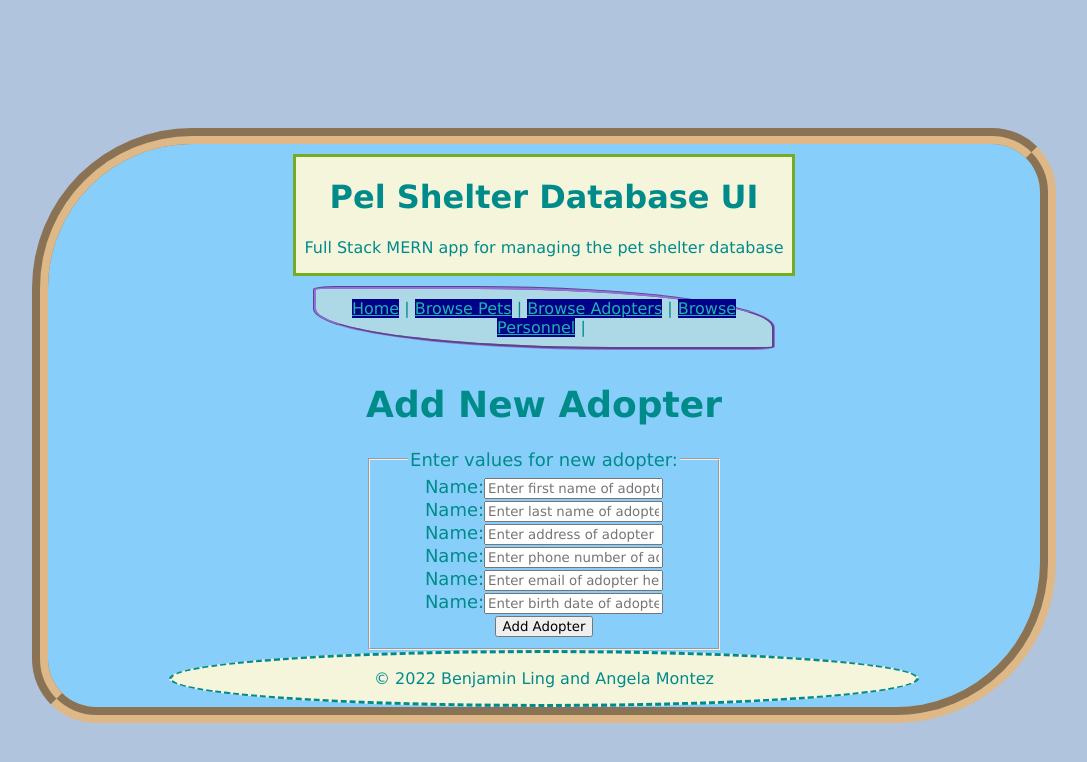
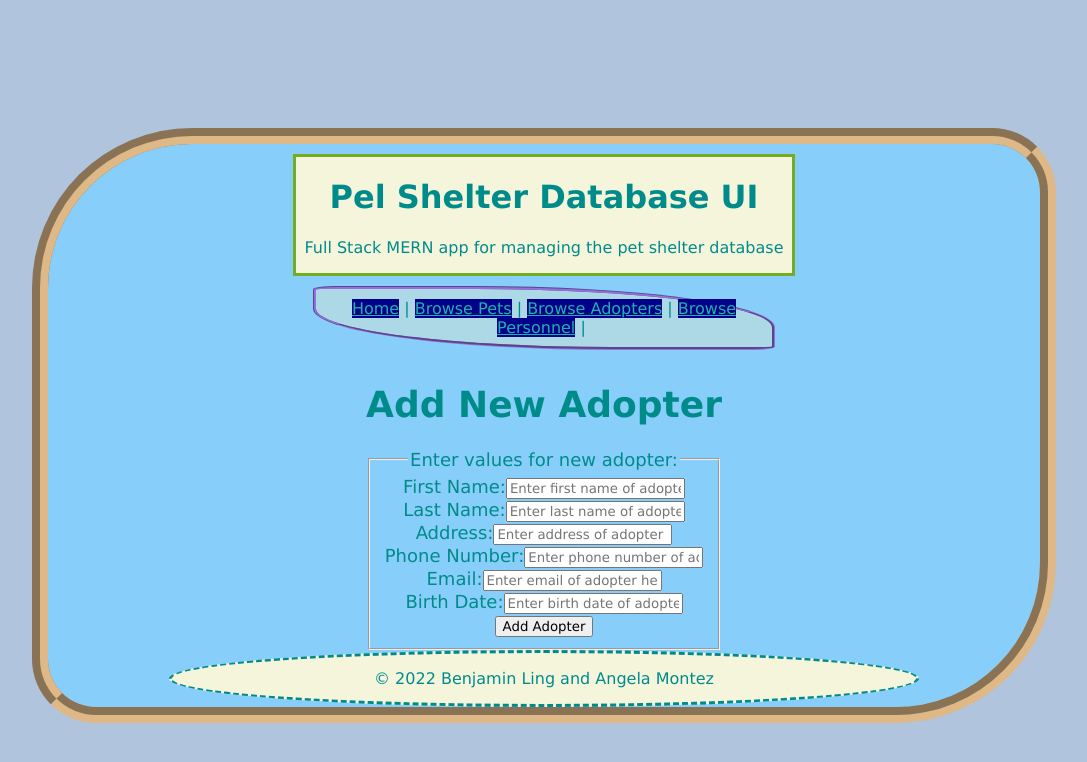
Before and after one commit to almontez/Pet-Shelter-Database, a React (Create React App) app: page /add-adopter in a window 1280 px wide. Shown: the top 762 px of the page, without its empty margins (96-1183 px from the left). Built offline with nearby package versions, Linux system fonts and the light colour scheme.

Commit message:
Implemented /add-adopter with helpful debug message.

```diff
--- a/src/pages/AddAdopterPage.js
+++ b/src/pages/AddAdopterPage.js
@@ -21,6 +21,13 @@ export const AddAdopterPage = () => {
     const addAdopter = async (event) => {
         event.preventDefault();
         const newAdopter = { first_name, last_name, address, phone_number, email, birth_date };
+
+        //DEBUG MESSAGE
+        console.log(`Added a new adopter: ${JSON.stringify(newAdopter)}`)
+        alert(`Added a new adopter: ${JSON.stringify(newAdopter)}`);
+
+        // Makes a POST request to the server. SERVER CODE NOT IMPLEMENTED YET
+        /*
         const response = await fetch('/adopters', {
             method: 'POST',
             body: JSON.stringify(newAdopter),
@@ -33,7 +40,8 @@ export const AddAdopterPage = () => {
         } else {
             alert(`Failed to add adopter, status code = ${response.status}`);
         }
-        history.push("/");
+        */
+        history.push("/browse-adopters");
     };
 
     return (
@@ -42,7 +50,7 @@ export const AddAdopterPage = () => {
             <fieldset className="add-adopter">
                 <legend>Enter values for new adopter:</legend>
                 <div className="add-adopter">
-                    <label htmlFor="first_name">Name:</label>
+                    <label htmlFor="first_name">First Name:</label>
                     <input
                         id="first_name_input"
                         type="text"
@@ -52,7 +60,7 @@ export const AddAdopterPage = () => {
                         required />
                 </div>
                 <div className="add-adopter">
-                    <label htmlFor="last_name">Name:</label>
+                    <label htmlFor="last_name">Last Name:</label>
                     <input
                         id="last_name_input"
                         type="text"
@@ -62,7 +70,7 @@ export const AddAdopterPage = () => {
                         required />
                 </div>
                 <div className="add-adopter">
-                    <label htmlFor="address_input">Name:</label>
+                    <label htmlFor="address_input">Address:</label>
                     <input
                         id="address_input"
                         type="text"
@@ -72,7 +80,7 @@ export const AddAdopterPage = () => {
                         required />
                 </div>
                 <div className="add-adopter">
-                    <label htmlFor="phone_number_input">Name:</label>
+                    <label htmlFor="phone_number_input">Phone Number:</label>
                     <input
                         id="phone_number_input"
                         type="text"
@@ -82,7 +90,7 @@ export const AddAdopterPage = () => {
                         required />
                 </div>
                 <div className="add-adopter">
-                    <label htmlFor="email_input">Name:</label>
+                    <label htmlFor="email_input">Email:</label>
                     <input
                         id="email_input"
                         type="text"
@@ -92,7 +100,7 @@ export const AddAdopterPage = () => {
                         required />
                 </div>
                 <div className="add-adopter">
-                    <label htmlFor="birth_date_input">Name:</label>
+                    <label htmlFor="birth_date_input">Birth Date:</label>
                     <input
                         id="birth_date_input"
                         type="text"
--- a/src/pages/BrowseAdopters.js
+++ b/src/pages/BrowseAdopters.js
@@ -13,6 +13,8 @@ function BrowseAdoptersPage({ setAdopterToEdit }) {
     //Re-renders by updating Adopters to a new
     // filtered list of Adopters that excludes the deleted Adopter
     const onDelete = async (_id) => {
+
+        //DEBUG MESSAGE
         console.log(`Clicked Delete for adopter_id: ${_id}`)
         alert(`Clicked Delete for adopter_id: ${_id}`);
 
@@ -64,7 +66,7 @@ function BrowseAdoptersPage({ setAdopterToEdit }) {
     return (
         <>
             <h2>List of Recorded Adopters</h2>
-
+            <Link className="navigation-link" to="/add-adopter">Add New Adopter</Link>
             <AdopterList
                 adopters={adopters}
                 onDelete={onDelete}>
```
